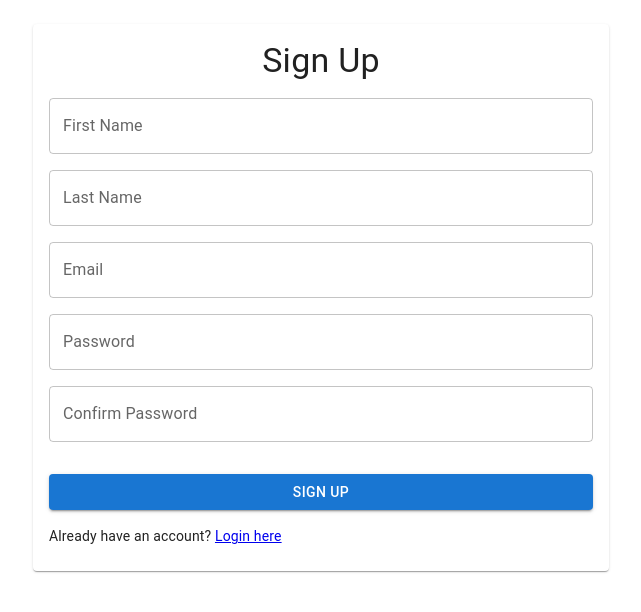
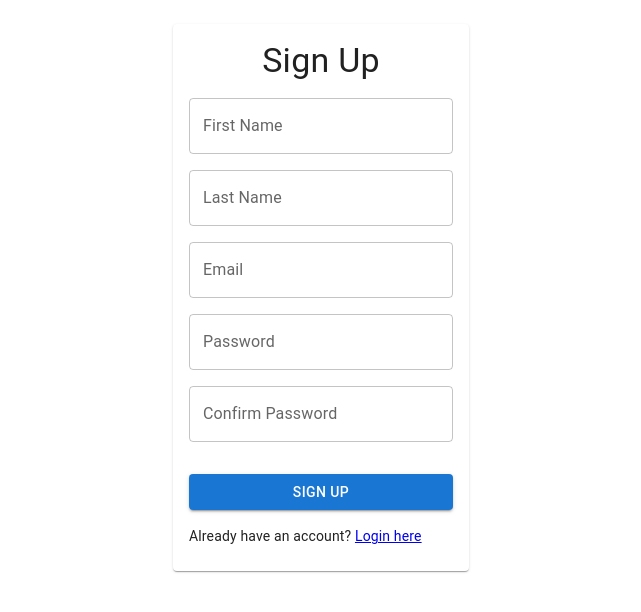
Before and after one commit to DhruvilKothiya/E-Commerce, a React (Create React App) app: page /signup in a window 1280 px wide. Shown: the top 612 px of the page, without its empty margins (319-960 px from the left). Built offline with nearby package versions, Linux system fonts and the light colour scheme.

Commit message:
add app css file and lockjson file

```diff
--- a/src/App.css
+++ b/src/App.css
@@ -1,18 +1,45 @@
-p{
-    margin: auto;
+/* @media (min-width: 768px) {
+    .box-style{
+        display:flex;
+        justify-content: space-between;
+
+    }
+    .box{
+        width: max-content;
+        display: flex;
+        justify-content: space-between;
+    }
 }
 
-.css-6numsx-MuiContainer-root {
-    /* width: 100%;
-    margin-left: auto;
-    box-sizing: border-box;
-    margin-right: auto;
-    padding-left: 16px;
-    padding-right: 16px;
-    margin-top: 24px; */
-    width: 100% !important;
+@media (min-width: 992px) {
+    .box{
+        width: max-content;
+        display: flex;
+        justify-content: space-between;
+    }
+}*/
+/* @media(min-width: 992px) {
+
 }
 
-.MuiDialogTitle-root+.css-kw13he-MuiDialogContent-root {
-    padding-top: 5px !important;
+@media (min-width: 1440px) {
+
+} */
+
+@media(min-width: 600px) {
 }
+
+@media (min-width: 1200px) {
+    .container{
+        max-width: auto !important
+    }
+}
+
+@media(min-width: 760px) {
+    .product-detail{
+        display: flex;
+        justify-content:center;
+        gap: 30px;
+        padding: 40px;
+    }
+}
```
Also changed, not shown: 1 other file (tests, documents, lock files or other folders).
